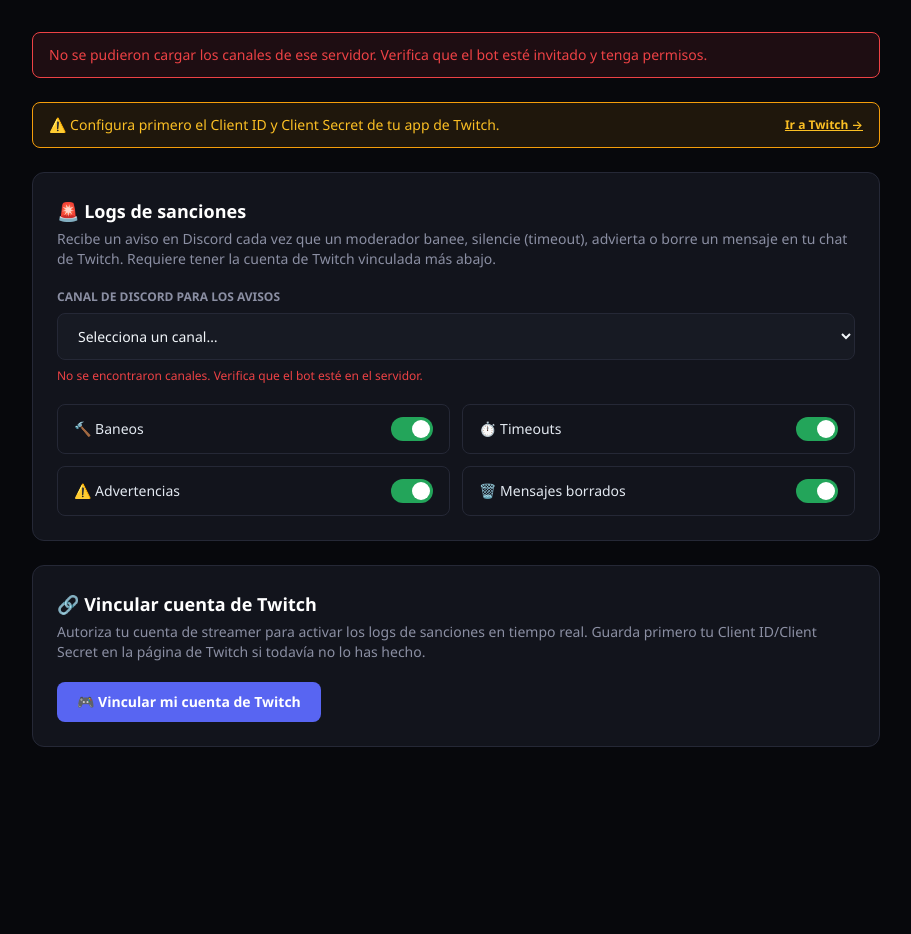
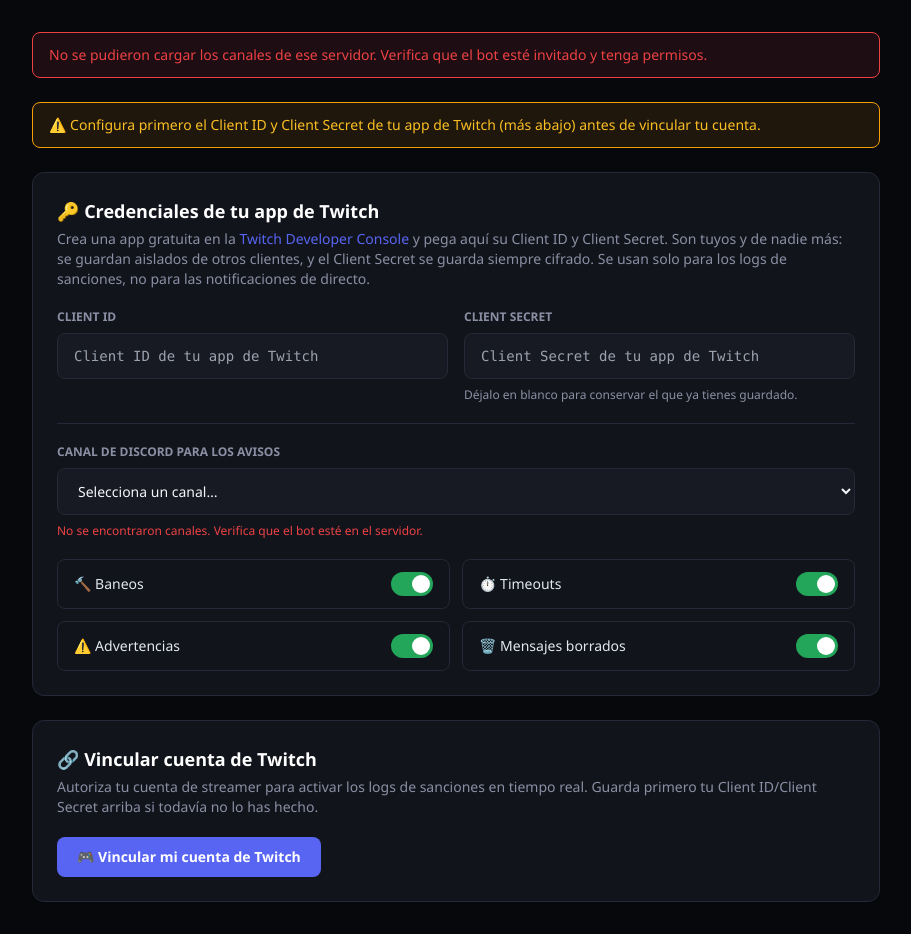
Before and after one commit to nunofr-10/X1CLNTDSCRDXX_SCRT_MMXXVI, a Flask app: page /twitch/logs in a window 1280 px wide. Shown: the part 111-1045 px from the top of the page, without its empty margins (184-1095 px from the left). Before the commit the page ends 858 px from the top, so only its background shows below. Run offline with Flask 3, Linux system fonts and the light colour scheme; the visitor is signed in with stand-in values (Sample User, id 1); data that the repository does not hold is empty; some libraries are stand-ins or nearby versions.

Commit message:
Add files via upload

```diff
--- a/templates/logtwitch.html
+++ b/templates/logtwitch.html
@@ -208,24 +208,42 @@
     {% endif %}
 
     {% if not config.twitch.credentials.client_id or not config.twitch.credentials.client_secret %}
-      <div class="rounded-lg px-4 py-3 text-sm border bg-amber-500/10 border-amber-500 text-amber-400 flex items-center justify-between gap-4 flex-wrap">
-        <span>⚠️ Configura primero el Client ID y Client Secret de tu app de Twitch.</span>
-        <a href="{{ url_for('twitch_config') }}" class="text-xs font-semibold underline whitespace-nowrap">Ir a Twitch →</a>
+      <div class="rounded-lg px-4 py-3 text-sm border bg-amber-500/10 border-amber-500 text-amber-400">
+        ⚠️ Configura primero el Client ID y Client Secret de tu app de Twitch (más abajo) antes de vincular tu cuenta.
       </div>
     {% endif %}
 
-    <!-- Logs de sanciones -->
+    <!-- Credenciales de la app de Twitch (exclusivas de Logs Twitch) -->
     <section class="bg-card border border-border rounded-xl p-6">
-      <h2 class="text-lg font-bold text-white mb-1">🚨 Logs de sanciones</h2>
+      <h2 class="text-lg font-bold text-white mb-1">🔑 Credenciales de tu app de Twitch</h2>
       <p class="text-sm text-muted mb-5">
-        Recibe un aviso en Discord cada vez que un moderador banee, silencie (timeout),
-        advierta o borre un mensaje en tu chat de Twitch. Requiere tener la cuenta de
-        Twitch vinculada más abajo.
+        Crea una app gratuita en la
+        <a href="https://dev.twitch.tv/console/apps" target="_blank" class="text-accent hover:underline">Twitch Developer Console</a>
+        y pega aquí su Client ID y Client Secret. Son tuyos y de nadie más: se guardan aislados de otros
+        clientes, y el Client Secret se guarda siempre cifrado. Se usan solo para los logs de sanciones,
+        no para las notificaciones de directo.
       </p>
 
       <form action="{{ url_for('save_twitch_logs') }}" method="POST" class="space-y-5" data-autosave>
 
-        <div>
+        <div class="grid grid-cols-1 sm:grid-cols-2 gap-4">
+          <div>
+            <label class="block text-xs font-bold uppercase text-muted mb-2">Client ID</label>
+            <input type="text" name="twitch_client_id" value="{{ config.twitch.credentials.client_id }}"
+                   placeholder="Client ID de tu app de Twitch"
+                   class="w-full bg-panel border border-border rounded-lg px-4 py-3 text-sm font-mono focus:outline-none focus:border-accent">
+          </div>
+          <div>
+            <label class="block text-xs font-bold uppercase text-muted mb-2">Client Secret</label>
+            <input type="password" name="twitch_client_secret" value=""
+                   placeholder="{% if config.twitch.credentials.client_secret %}•••••••••••• (ya configurado -- escribe para reemplazarlo){% else %}Client Secret de tu app de Twitch{% endif %}"
+                   autocomplete="new-password"
+                   class="w-full bg-panel border border-border rounded-lg px-4 py-3 text-sm font-mono focus:outline-none focus:border-accent">
+            <p class="text-xs text-muted mt-2">Déjalo en blanco para conservar el que ya tienes guardado.</p>
+          </div>
+        </div>
+
+        <div class="border-t border-border pt-5">
           <label class="block text-xs font-bold uppercase text-muted mb-2">Canal de Discord para los avisos</label>
           <select name="twitch_log_channel_id"
                   class="w-full bg-panel border border-border rounded-lg px-4 py-3 text-sm focus:outline-none focus:border-accent">
@@ -267,14 +285,14 @@
       <h2 class="text-lg font-bold text-white mb-1">🔗 Vincular cuenta de Twitch</h2>
       <p class="text-sm text-muted mb-5">
         Autoriza tu cuenta de streamer para activar los logs de sanciones en tiempo real.
-        Guarda primero tu Client ID/Client Secret en la página de Twitch si todavía no lo
-        has hecho.
+        Guarda primero tu Client ID/Client Secret arriba si todavía no lo has hecho.
       </p>
 
       {% if config.twitch.broadcaster_id %}
-        <div class="flex items-center justify-between gap-4 flex-wrap border border-ok/40 bg-ok/10 rounded-lg px-4 py-3">
+        <div class="flex items-center justify-between gap-4 flex-wrap border border-ok/40 bg-ok/10 rounded-lg px-4 py-3 mb-5">
           <p class="text-sm text-ok">
-            ✅ Cuenta vinculada (ID de canal: <span class="font-mono">{{ config.twitch.broadcaster_id }}</span>)
+            ✅ Cuenta vinculada (canal actual:
+            <span class="font-semibold">{{ config.twitch.broadcaster_display_name or config.twitch.broadcaster_id }}</span>)
           </p>
           <a href="{{ url_for('twitch_oauth_login') }}"
              class="text-xs font-semibold text-accent hover:text-indigo-400 border border-accent/40 rounded-lg px-3 py-2 whitespace-nowrap">
@@ -286,6 +304,30 @@
            class="inline-flex items-center gap-2 bg-accent hover:bg-accent/90 text-white text-sm font-semibold px-5 py-2.5 rounded-lg">
           🎮 Vincular mi cuenta de Twitch
         </a>
+      {% endif %}
+
+      {% if config.twitch.available_channels %}
+        <div class="border-t border-border pt-5 mt-5">
+          <label class="block text-xs font-bold uppercase text-muted mb-2">Canal de Twitch a monitorizar</label>
+          <p class="text-xs text-muted mb-3">
+            Se muestra tu propio canal y los canales donde tu cuenta es moderadora. Cambiar
+            de canal vuelve a crear las suscripciones de sanciones para el nuevo canal.
+          </p>
+          <form action="{{ url_for('select_twitch_channel') }}" method="POST" class="flex items-center gap-3 flex-wrap">
+            <select name="broadcaster_id"
+                    class="flex-1 min-w-[220px] bg-panel border border-border rounded-lg px-4 py-3 text-sm focus:outline-none focus:border-accent">
+              {% for c in config.twitch.available_channels %}
+                <option value="{{ c.id }}" {% if config.twitch.broadcaster_id == c.id %}selected{% endif %}>
+                  {{ c.display_name or c.login }}{% if loop.first %} (tu canal){% endif %}
+                </option>
+              {% endfor %}
+            </select>
+            <button type="submit"
+                    class="bg-accent hover:bg-accent/90 text-white text-sm font-semibold px-5 py-3 rounded-lg whitespace-nowrap">
+              Guardar canal
+            </button>
+          </form>
+        </div>
       {% endif %}
     </section>
 
```
Also changed, not shown: templates/twitch.html (+0 -27 lines).
